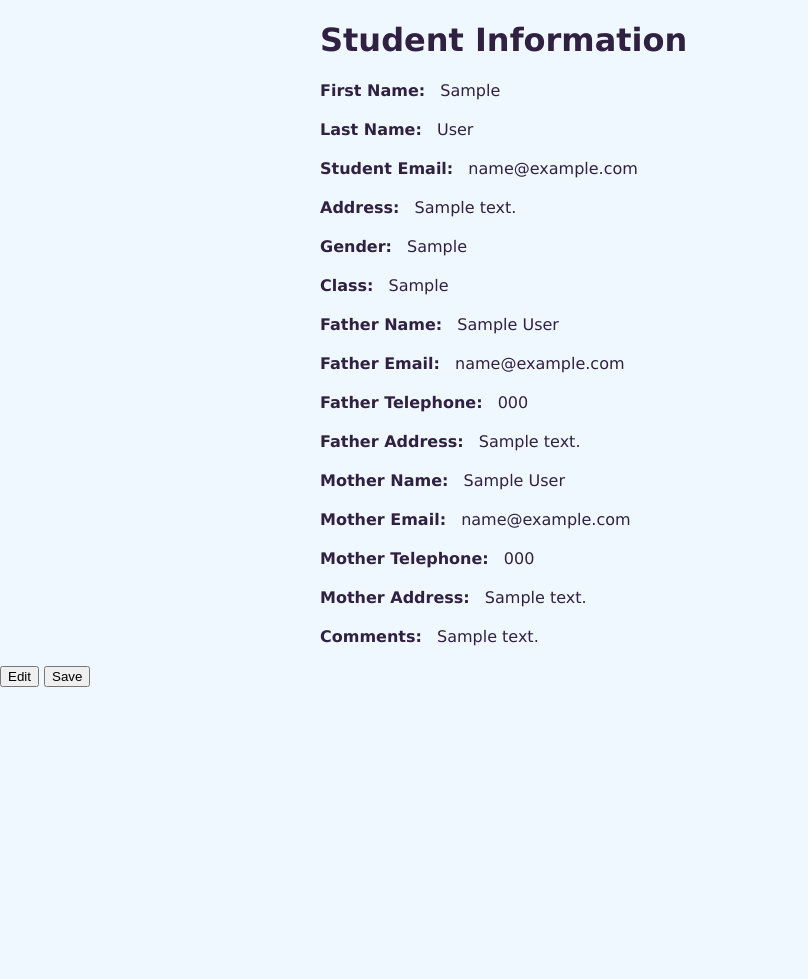
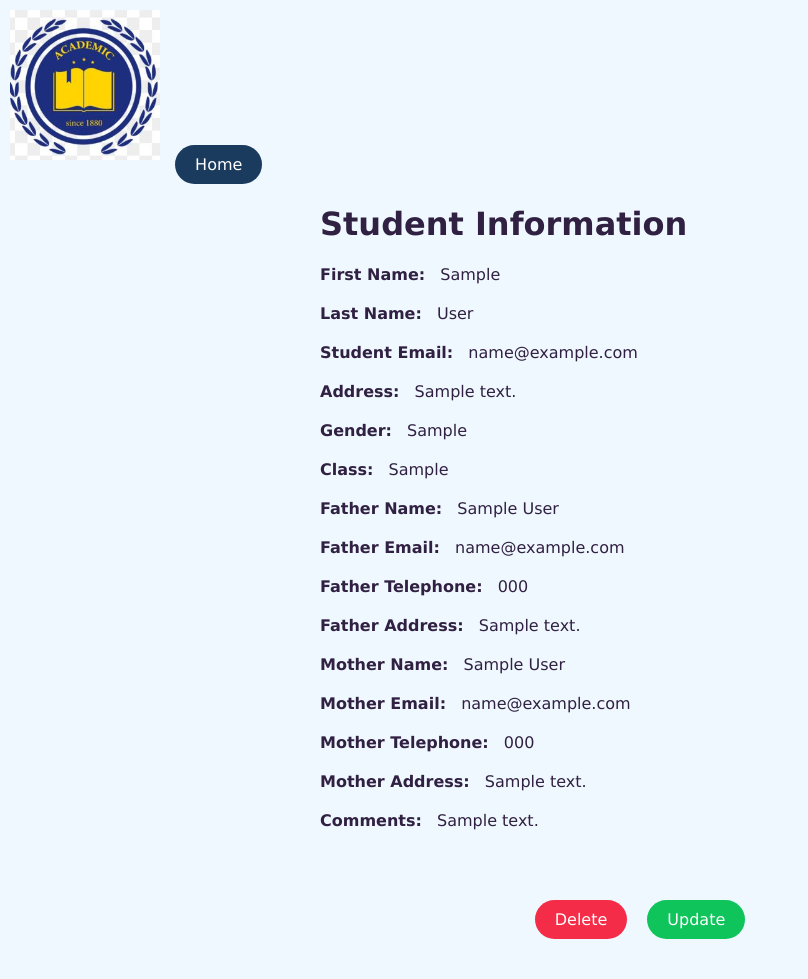
Before and after one commit to tuyizereerneste/Portfolio_project, a Flask app: page /student_details/1 in a window 1280 px wide. Shown: the whole page, without its empty margins (0-808 px from the left). Before the commit the page ends 687 px from the top, so only its background shows below. Run offline with Flask 3, Linux system fonts and the light colour scheme; tables that the repository leaves empty hold one stand-in row (values such as "Sample post").

Commit message:
Portfolio Project

```diff
--- a/student_mis/app.py
+++ b/student_mis/app.py
@@ -1,11 +1,11 @@
-from flask import Flask, render_template, request, redirect, url_for, session, make_response
+from flask import Flask, render_template, request, redirect, url_for, session, make_response, flash
 from flask_sqlalchemy import SQLAlchemy
 from flask_bcrypt import Bcrypt
 from werkzeug.security import generate_password_hash, check_password_hash
 
 app = Flask(__name__)
 app.config['SECRET_KEY'] = 'student_mis_key'
-app.config['SQLALCHEMY_DATABASE_URI'] = 'mysql://*****:******@localhost/student_mis'
+app.config['SQLALCHEMY_DATABASE_URI'] = 'mysql://@localhost/student_mis'
 app.config['SQLALCHEMY_TRACK_MODIFICATIONS'] = False
 db = SQLAlchemy(app)
 bcrypt = Bcrypt(app)
@@ -134,7 +134,7 @@ def process_student():
                           comment=comment)
     db.session.add(new_student)
     db.session.commit()
-    return redirect(url_for('dashboard'))
+    return redirect(url_for('search_form'))
 
 
 @app.route('/search_form')
--- a/student_mis/static/styles/search_form.css
+++ b/student_mis/static/styles/search_form.css
@@ -52,3 +52,6 @@ button {
     min-width: 300px;
     cursor: pointer;
 }
+button:hover {
+  background-color: blue;
+}
--- a/student_mis/static/styles/student_details.css
+++ b/student_mis/static/styles/student_details.css
@@ -23,3 +23,59 @@ label {
 span {
     margin-left: 10px;
 }
+img {
+    margin: 10px;
+    width: 150px;
+    height: 150px;
+}
+.button {
+    display: inline-block;
+    padding: 10px 20px;
+    background-color: #1b3b5e;
+    color: #fff;
+    text-decoration: none;
+    border: none;
+    border-radius: 50px;
+    cursor: pointer;
+    transition: background-color 0.3s;
+    margin-top: 50px;
+
+  }
+
+  .button:hover {
+    background-color: #0056b3;
+  }
+  .details-buttons {
+    display: flex;
+    justify-content: center;
+    padding-left: 20px;
+  }
+
+  .button-delete,
+  .button-update {
+    display: inline-block;
+    padding: 10px 20px;
+    color: #fff;
+    text-decoration: none;
+    border: none;
+    border-radius: 50px;
+    cursor: pointer;
+    transition: background-color 0.3s;
+    margin-top: 50px;
+    margin-right: 20px;
+    margin-bottom: 40px;
+  }
+
+  .button-delete {
+    background-color: #f52c47;
+  }
+
+  .button-update {
+    background-color: #0fc55b;
+  }
+  .button-delete:hover {
+    background-color: #9e0505;
+  }
+  .button-update:hover {
+    background-color: #075a04;
+  }
--- a/student_mis/templates/student_details.html
+++ b/student_mis/templates/student_details.html
@@ -7,6 +7,9 @@
     <title>Search page</title>
     </head>
     <body>
+        <div class="header"><img class="logo" src="{{ url_for('static', filename='/images/logo.JPG') }}">
+            <a class="button" href="{{ url_for('dashboard') }}">Home</a>
+        </div>
         <div class="container">
             <h1>Student Information</h1>
             <form>
@@ -71,9 +74,9 @@
                     <span id="comment">{{ student.comment }}</span>
                 </div>
                 </div>
-                <div class="form-group">
-                    <button type="button" onclick="editStudent()">Edit</button>
-                    <button type="submit">Save</button>
+                <div class="details-buttons">
+                    <a class="button-delete" href="">Delete</a>
+                    <a class="button-update" href="">Update</a>
                 </div>
             </form>
         </div>
```
